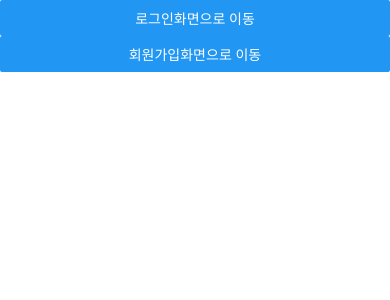
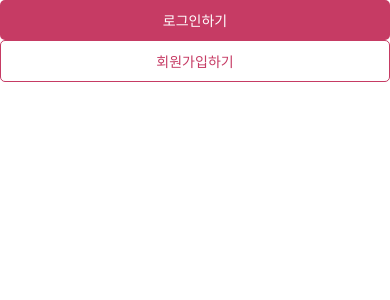
Before and after one commit to PracticeKJY/practice-native, a React Native app in the folder front/: screen / in a window 390 px wide. Shown: the top 300 px of the page. Built offline with nearby package versions, Linux system fonts and the light colour scheme.

Commit message:
feat. 커스텀 버튼 제작 및 상수 선언

```diff
--- /dev/null
+++ b/front/src/components/CustomButton.tsx
@@ -0,0 +1,87 @@
+import React from 'react';
+import {
+  Dimensions,
+  Pressable,
+  PressableProps,
+  StyleSheet,
+  Text,
+} from 'react-native';
+import {colors} from '../constants';
+
+interface CustomButtonProps extends PressableProps {
+  label: string;
+  variant?: 'filled' | 'outlined';
+  size?: 'small' | 'medium' | 'large';
+  inValid?: boolean;
+}
+
+// 기기별 사이즈 구분하는 방법
+const deviceHeight = Dimensions.get('screen').height;
+
+const CustomButton = ({
+  label,
+  variant = 'filled',
+  size = 'large',
+  inValid = false,
+  ...props
+}: CustomButtonProps) => {
+  return (
+    <Pressable
+      disabled={inValid}
+      style={({pressed}) => [
+        styles.container,
+        styles[size],
+        inValid && styles.inValid,
+        pressed ? styles[`${variant}Pressed`] : styles[variant],
+      ]}
+      {...props}>
+      <Text style={styles[`${variant}Text`]}>{label}</Text>
+    </Pressable>
+  );
+};
+
+const styles = StyleSheet.create({
+  container: {
+    borderRadius: 5,
+    alignItems: 'center',
+    justifyContent: 'center',
+    paddingHorizontal: 32,
+  },
+  inValid: {
+    opacity: 0.5,
+  },
+  text: {
+    fontSize: 16,
+    fontWeight: '600',
+  },
+  filled: {
+    backgroundColor: colors.PINK_700,
+  },
+  filledText: {
+    color: colors.WHITE,
+  },
+  outlinedText: {
+    color: colors.PINK_700,
+  },
+  outlined: {
+    borderWidth: 1,
+    borderColor: colors.PINK_700,
+    backgroundColor: colors.WHITE,
+  },
+  filledPressed: {
+    backgroundColor: colors.PINK_500,
+  },
+  outlinedPressed: {
+    borderWidth: 1,
+    borderColor: colors.PINK_700,
+    opacity: 0.5,
+  },
+  small: {},
+  medium: {
+    width: '50%',
+    paddingVertical: deviceHeight > 700 ? 12 : 8,
+  },
+  large: {width: '100%', paddingVertical: deviceHeight > 700 ? 15 : 10},
+});
+
+export default CustomButton;
--- /dev/null
+++ b/front/src/constants/colors.ts
@@ -0,0 +1,7 @@
+const colors = {
+  PINK_500: 'rgba(198, 59, 100, 0.5)',
+  PINK_700: '#C63B64',
+  WHITE: '#fff',
+};
+
+export {colors};
--- a/front/src/constants/index.ts
+++ b/front/src/constants/index.ts
@@ -1,7 +1,2 @@
-const authNavigations = {
-  AUTH_HOME: 'AuthHome',
-  LOGIN: 'Login',
-  SIGNUP: 'Signup',
-} as const;
-
-export {authNavigations};
+export * from './colors';
+export * from './navigations';
--- /dev/null
+++ b/front/src/constants/navigations.ts
@@ -0,0 +1,7 @@
+const authNavigations = {
+  AUTH_HOME: 'AuthHome',
+  LOGIN: 'Login',
+  SIGNUP: 'Signup',
+} as const;
+
+export {authNavigations};
--- a/front/src/screens/auth/AuthHomeScreen.tsx
+++ b/front/src/screens/auth/AuthHomeScreen.tsx
@@ -2,6 +2,7 @@
 import React from 'react';
 import {Button, SafeAreaView, StyleSheet, View} from 'react-native';
 import {AuthStackParamList} from '../../navigations/stack/AuthStackNavigator';
+import CustomButton from '../../components/CustomButton';
 
 // navigation parameter의 타입: <StackScreenProps<AuthStackParamList, 'AuthHome'>
 type AuthHomeScreenProps = StackScreenProps<AuthStackParamList, 'AuthHome'>;
@@ -18,8 +19,12 @@
   return (
     <SafeAreaView>
       <View>
-        <Button title="로그인화면으로 이동" onPress={handleLogin} />
-        <Button title="회원가입화면으로 이동" onPress={handleSignup} />
+        <CustomButton label="로그인하기" onPress={handleLogin} />
+        <CustomButton
+          label="회원가입하기"
+          variant="outlined"
+          onPress={handleSignup}
+        />
       </View>
     </SafeAreaView>
   );
```
